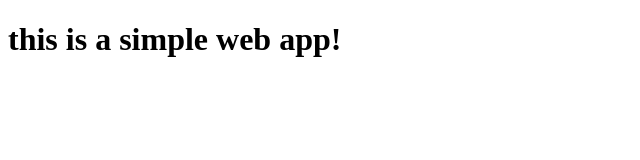
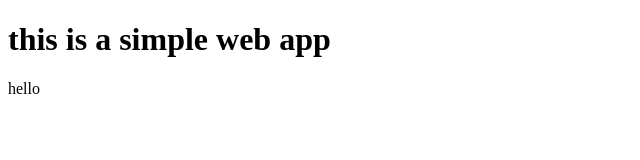
Before and after one commit to mohamed-benoba/simple-app, a plain HTML site: page index.html in a window 1280 px wide. Shown: the full height of the page, 0-640 px from the left. Drawn offline with Linux system fonts and the light colour scheme.

Commit message:
adding new line

```diff
--- a/index.html
+++ b/index.html
@@ -5,6 +5,7 @@
   <title>simple app</title>
 </head>
 <body>
-  <h1>this is a simple web app!</h1>
+  <h1>this is a simple web app</h1>
+  hello
 </body>
 </html>
```
